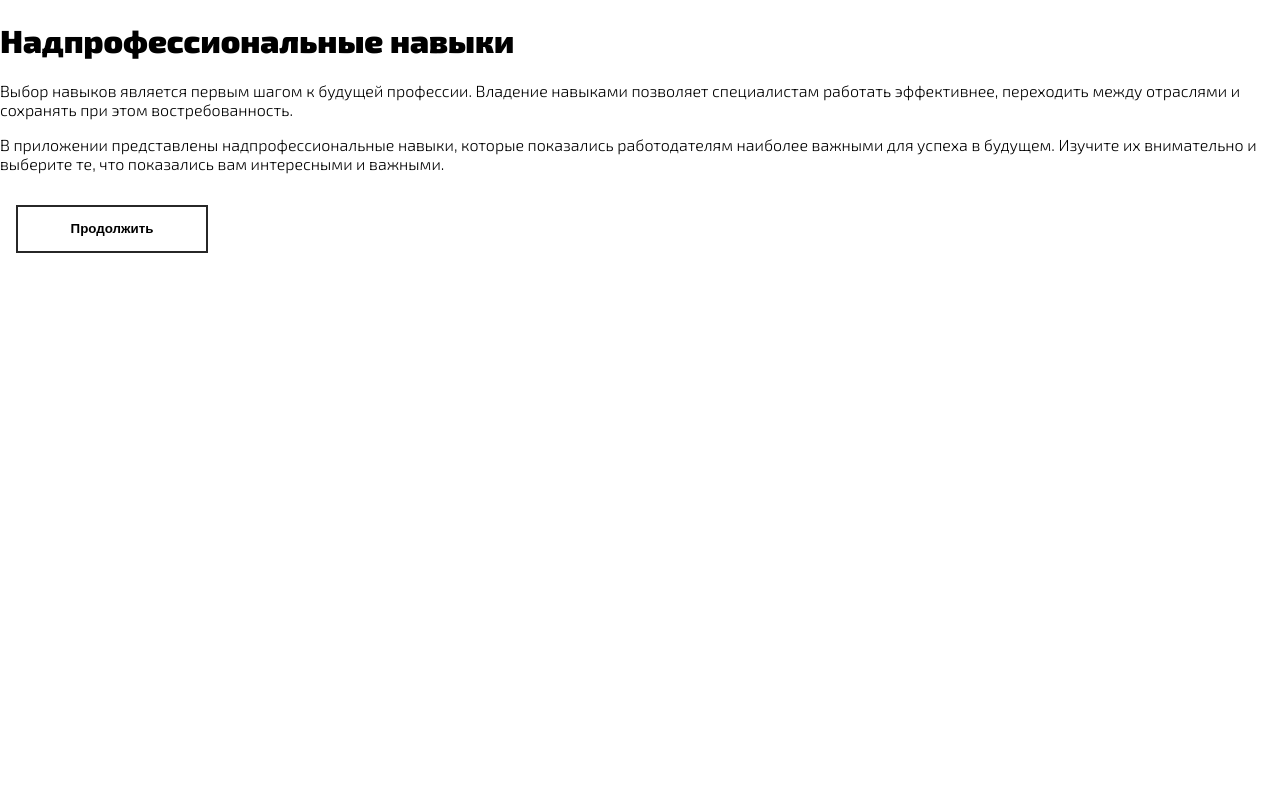
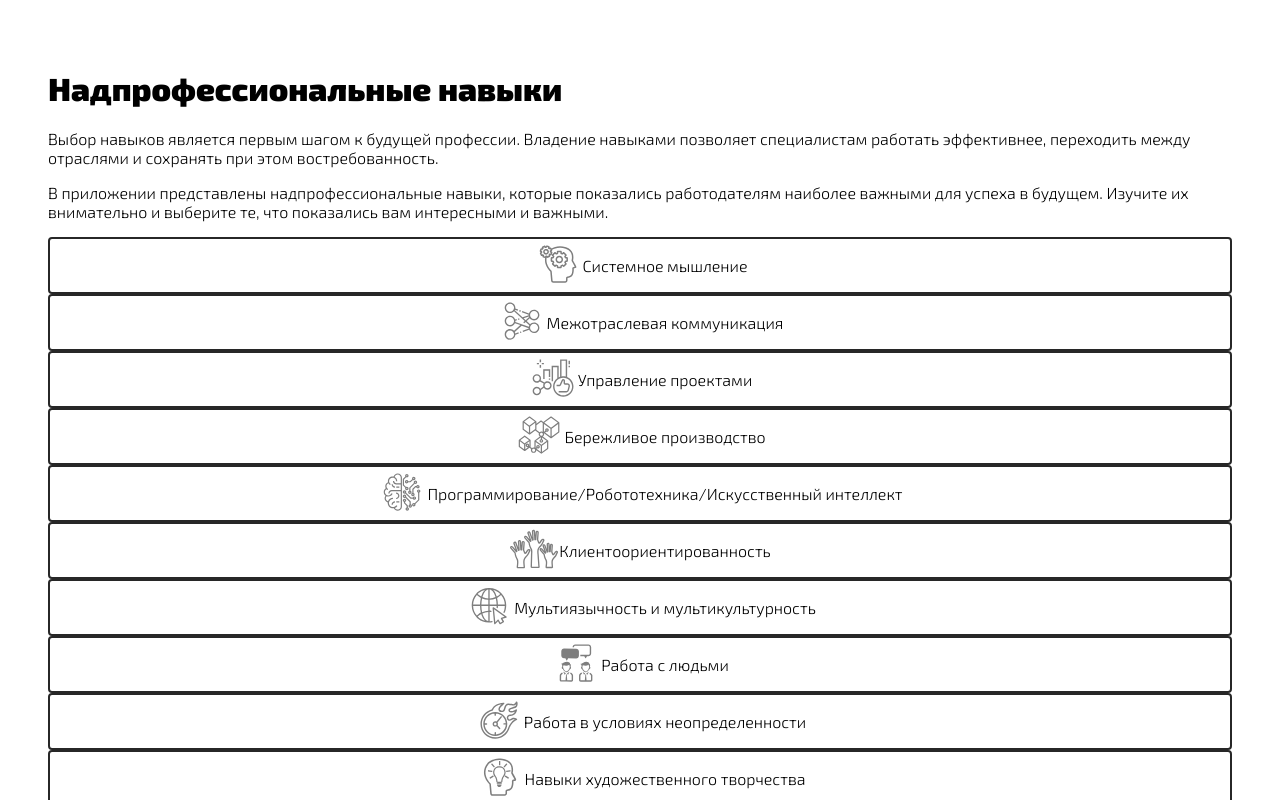
Before and after one commit to gizomo/diplomacy, a Vue app: page / in a window 1280 px wide. Both pictures are taken after a click on the button "Начать". Shown: the top 800 px of the page. Built offline with nearby package versions, Linux system fonts and the light colour scheme.

Commit message:
added CheckBox and refacored other Components

```diff
--- /dev/null
+++ b/src/components/CheckBox.vue
@@ -0,0 +1,80 @@
+<template>
+  <label class="checkbox" :class="{ checked: isChecked }" :for="value">
+    <input
+      type="checkbox"
+      :id="value"
+      :checked="isChecked"
+      :value="value"
+      @change="onChange"
+    />
+    <span :id="svgId"></span>
+    {{ label }}
+  </label>
+</template>
+<script>
+export default {
+  model: {
+    prop: "modelValue",
+    event: "change",
+  },
+  props: {
+    dataType: { type: String },
+    label: { type: String, required: true },
+    modelValue: { type: Array },
+    value: { type: Number },
+    optionObj: { type: Object },
+  },
+  data() {
+    return {
+      checkedOption: this.modelValue,
+
+      svgId: `svg_${this.dataType}_${this.value}`,
+      iconData: this.optionObj,
+      svgContainer: null,
+    };
+  },
+  computed: {
+    isChecked() {
+      return this.modelValue.includes(this.value);
+    },
+  },
+  methods: {
+    onChange() {
+      if (event.target.checked) {
+        this.checkedOption.push(this.value);
+      } else {
+        this.checkedOption.splice(this.checkedOption.indexOf(this.value), 1);
+      }
+      this.$emit("change", this.checkedOption);
+    },
+    generateIcon() {
+      this.svgContainer = this.$svg(this.svgId)
+        .size(50, 50)
+        .viewbox(0, 0, 26.4, 26.4)
+        .path(this.iconData.d)
+        .fill("#7e7e7e");
+    },
+  },
+  mounted() {
+    this.generateIcon();
+  },
+};
+</script>
+<style scoped>
+.checkbox {
+  display: flex;
+  flex-shrink: 0;
+  justify-content: center;
+  align-items: center;
+  border: 2px solid rgb(39, 39, 39);
+  border-radius: 0.25rem;
+  cursor: pointer;
+}
+.checkbox input {
+  display: none;
+}
+.checked {
+  box-shadow: 0.1rem 0.1rem 0.2rem 0.1rem rgb(128, 128, 128, 0.5);
+  background-color: darksalmon;
+}
+</style>
--- a/src/components/ProfOrient.vue
+++ b/src/components/ProfOrient.vue
@@ -13,7 +13,7 @@
         Представленные в приложении профессии не стоит воспринимать как
         официальный список специальностей будущего. Цель приложения познакомить
         пользователя с многообразием профессиональных возможностей, которые
-        открывается для них на программах Факультета исторических и политических
+        открываются для них на программах Факультета исторических и политических
         наук.
       </p>
       <button class="start-orient" @click="startOrient">Начать</button>
@@ -30,18 +30,81 @@
         работодателям наиболее важными для успеха в будущем. Изучите их
         внимательно и выберите те, что показались вам интересными и важными.
       </p>
-      <div class="skills-list"></div>
-      <button class="skills-save">Продолжить</button>
+      <div class="options-list">
+        <check-box
+          v-for="skill in skills"
+          v-model="selectedSkills"
+          dataType="skills"
+          :key="skill.id"
+          :label="skill.name"
+          :value="skill.id"
+          :optionObj="skill"
+        />
+      </div>
+      <button class="skills-save" @click="skillsSave">Продолжить</button>
+    </div>
+    <div class="trends" v-if="isTrends">
+      <h1 class="trends-title">Актуальные тренды</h1>
+      <p>
+        На рынок труда сегодня оказывает влияние множество факторов, которые
+        задаются различными трендами. Старые профессии сильно видоизменяются или
+        исчезают под их давлением, а новые профессии требуют от специалистов
+        междисциплинарных знаний, гибкости, способности быстрой адаптации,
+        самоорганизации и самообразования на проятяжении всей жизни.
+      </p>
+      <p>
+        В приложении вы сможете познакомиться с наиболее актуальными трендами,
+        узнать какое влияние они оказывают на общество, и как они определяют
+        рынок труда будущего.
+      </p>
+      <div class="options-list">
+        <check-box
+          v-for="trend in trends"
+          v-model="selectedTrends"
+          dataType="trends"
+          :key="trend.id"
+          :label="trend.name"
+          :value="trend.id"
+          :optionObj="trend"
+        />
+      </div>
+      <button class="trends-save" @click="trendsSave">Продолжить</button>
+    </div>
+    <div class="professions-list" v-if="isProfessions">
+      <div
+        class="profession"
+        v-for="profession in aggregatedProfessions"
+        :key="profession.id"
+      >
+        <h3 class="profession-title">{{ profession.name }}</h3>
+      </div>
+      <button class="professions-reset" @click="profsReset">Сбросить</button>
     </div>
   </div>
 </template>
 <script>
+import ProfOrient from "../assets/profOrient";
+import CheckBox from "./CheckBox";
+
 export default {
   name: "ProfOrient",
+  components: {
+    CheckBox,
+  },
   data() {
     return {
       isInfo: true,
       isSkill: false,
+      isTrends: false,
+      isProfessions: false,
+
+      skills: ProfOrient.skills,
+      trends: ProfOrient.trends,
+      professions: ProfOrient.professions,
+      eduProgramms: ProfOrient.eduProgramms,
+
+      selectedSkills: [],
+      selectedTrends: [],
     };
   },
   methods: {
@@ -49,6 +112,45 @@ export default {
       this.isInfo = false;
       this.isSkill = true;
     },
+    skillsSave() {
+      this.isSkill = false;
+      this.isTrends = true;
+    },
+    trendsSave() {
+      this.isTrends = false;
+      this.isProfessions = true;
+    },
+    profsReset() {
+      this.isProfessions = false;
+      this.calcProfs = [];
+      this.selectedSkills = [];
+      this.selectedTrends = [];
+      this.isSkill = true;
+    },
+  },
+  computed: {
+    aggregatedProfessions() {
+      return this.professions.filter((profession) => {
+        return (
+          profession.skills.some((skill) => {
+            return this.selectedSkills.includes(skill);
+          }) &&
+          profession.trends.some((trend) => {
+            return this.selectedTrends.includes(trend);
+          })
+        );
+      });
+    },
   },
 };
 </script>
+<style scoped>
+.prof-orient {
+  padding: 3rem;
+}
+.options-list {
+  display: flex;
+  flex-direction: column;
+  justify-content: space-around;
+}
+</style>
--- a/src/components/Skill.vue
+++ /dev/null
@@ -1,3 +0,0 @@
-<template>
-
-</template>
```
Also changed, not shown: src/assets/profOrient.json.
